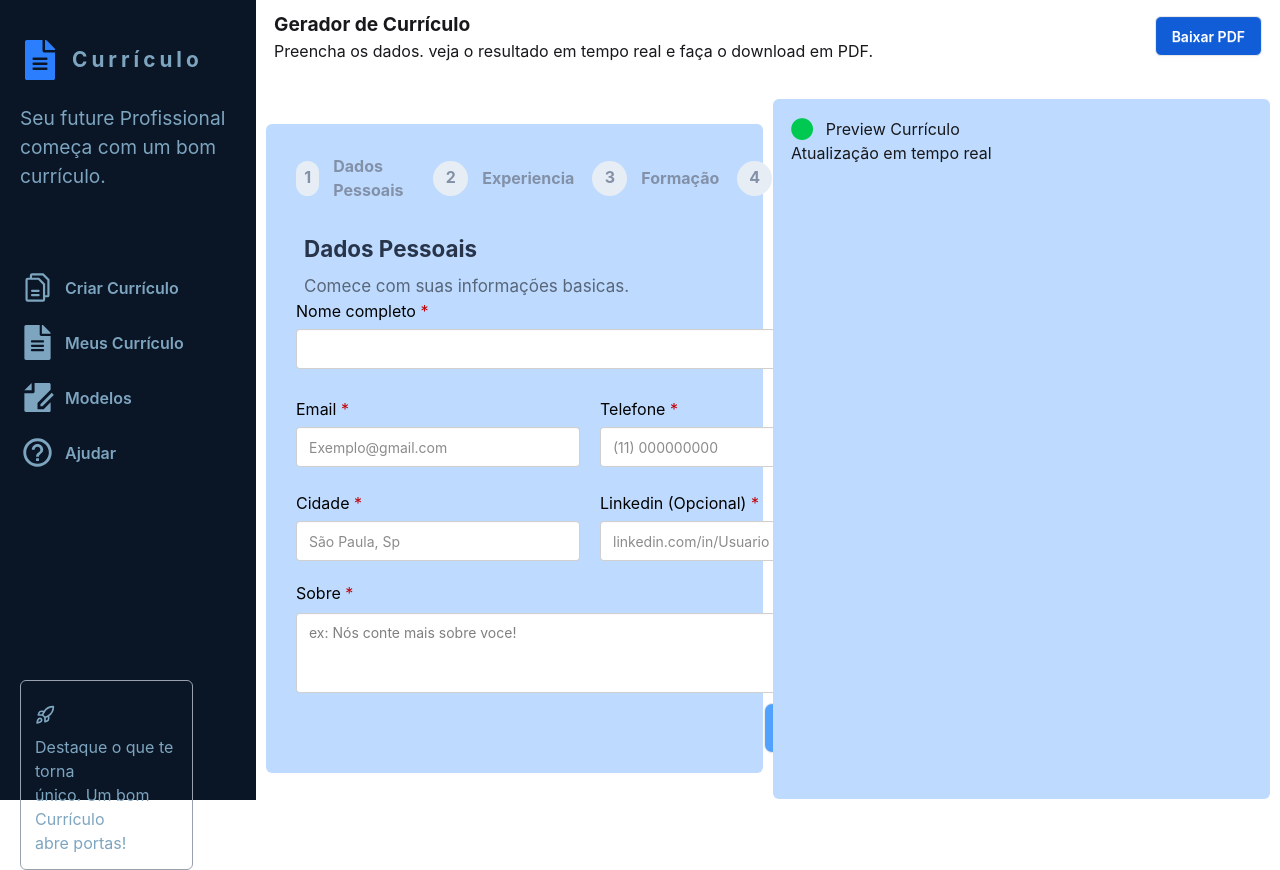
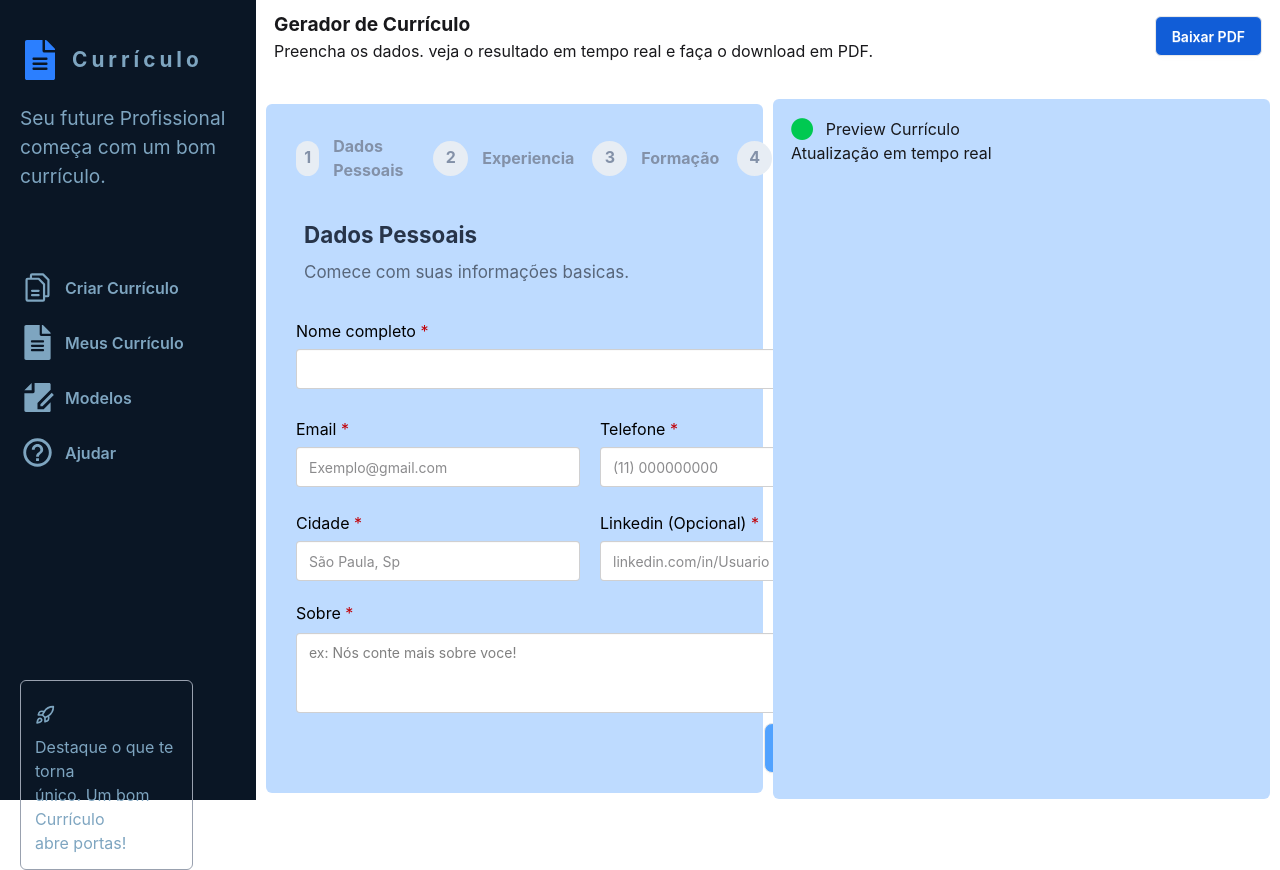
Before and after one commit to ItaloDev-Marcelo/Curriculo_Pro2, a React (Vite) app: page / in a window 1280 px wide. Built offline with nearby package versions, Linux system fonts and the light colour scheme.

Commit message:
refactor: adicionado estilo e um pouco de logica no componente

```diff
--- a/src/components/InformationHeader.tsx
+++ b/src/components/InformationHeader.tsx
@@ -6,7 +6,7 @@ type inforType = {
 
 export const InformationHeader = ({title,text}:inforType) => {
   return (
-      <header className="px-2  relative top-5">
+      <header className={`px-2 relative ${title !== 'Dados Pessoais' ? 'top-2 py-2' : 'top-2.5 py-4'}`}>
                  <h5 className='text-[#273449] font-bold xl:text-[1.4rem]'>{title}</h5>
                  <p className='text-[17px] my-2 text-[#58667a]'>{text}</p>
       </header>
```
